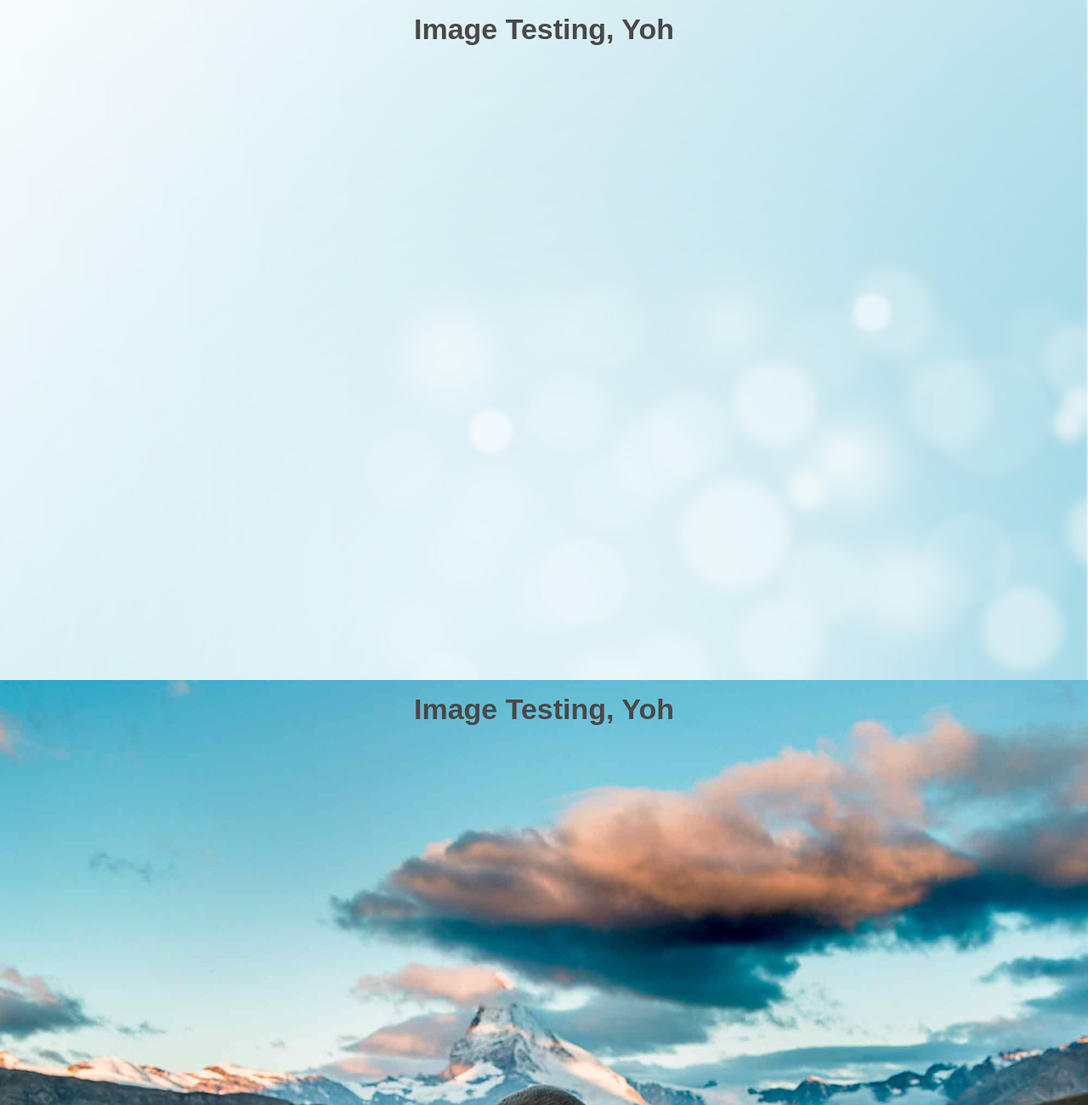
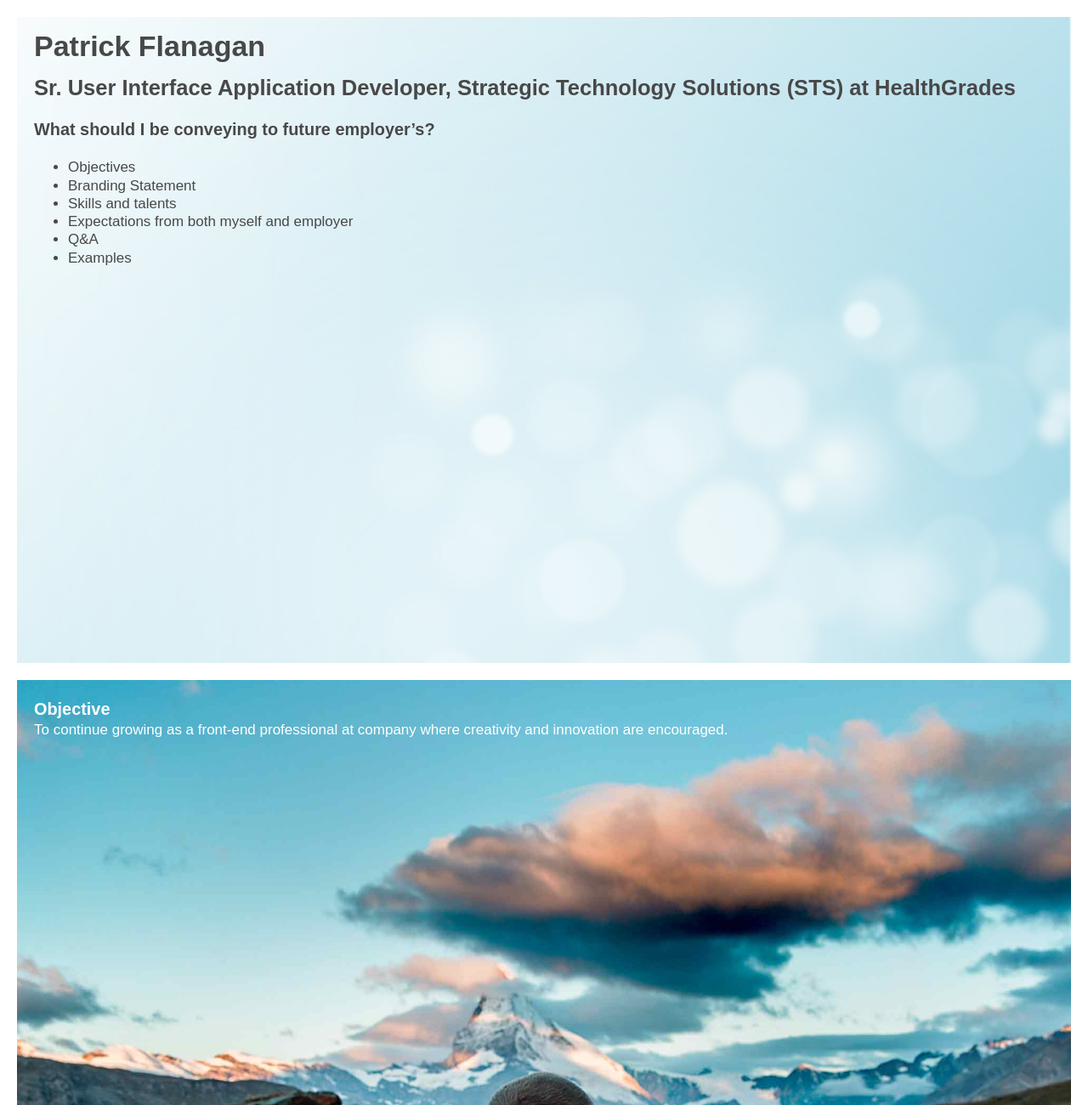
Before and after one commit to patrickflan/sandbox, a plain HTML site: page index.html in a window 1280 px wide. Shown: the top 1300 px of the page at 85% size. Drawn offline with Linux system fonts and the light colour scheme.

Commit message:
moving img background stuff around

```diff
--- a/css/base/_core.scss
+++ b/css/base/_core.scss
@@ -17,8 +17,8 @@ html {
         font-size: 17px;
     }
     @media screen and (min-width: 768px) and (-webkit-min-device-pixel-ratio: 2) {
-        font-size: 18px;
-        line-height: 2rem;
+        font-size: 32px;
+        line-height: 2.2rem;
     }
 }
 
--- a/css/components/_background-image.scss
+++ b/css/components/_background-image.scss
@@ -16,8 +16,6 @@
         background-attachment: fixed;
     }
     &.bokeh {
-        width: 100%;
-        min-height: 100vh;
         // ratio mobile
         @media (-webkit-min-device-pixel-ratio: 2) and (min-device-width: 320px), (min-device-width: 736px) {
             background-image: url(../images/bokeh/BF-Bokeh_1492x1492.jpg);
@@ -34,8 +32,6 @@
         }
     }
     &.banner-one {
-        width: 100%;
-        min-height: 100vh;
         // ratio mobile
         @media (-webkit-min-device-pixel-ratio: 2) and (min-device-width: 320px), (min-device-width: 736px) {
             background-image: url(../images/banner-one/Image-Test_1492x1492_q8.jpg);
--- a/index.html
+++ b/index.html
@@ -14,15 +14,7 @@
 </head>
 <body>
 
-    <div class="background-image size-cover x-center y-top fixed bokeh">
-        <h1 class="image-testing-header">Image Testing, Yoh</h1>
-    </div>
-
-    <div class="background-image size-cover x-center y-top banner-one">
-        <h1 class="image-testing-header">Image Testing, Yoh</h1>
-    </div>
-
-    <section>
+    <section class="background-image size-cover x-center y-top fixed bokeh">
         <h1>Patrick Flanagan</h1>
         <h2>Sr. User Interface Application Developer, Strategic Technology Solutions (STS) at HealthGrades</h2>
         <h3>What should I be conveying to future employer’s? </h3>
@@ -35,7 +27,7 @@
             <li>Examples</li>
         </ul>
     </section>
-    <section>
+    <section class="color-invert background-image size-cover x-center y-top fixed banner-one">
         <h3>Objective</h3>
         <p>To continue growing as a front-end professional at company where creativity and innovation are encouraged.</p>
     </section>
```
Also changed, not shown: css/main.css, css/main.min.css.
